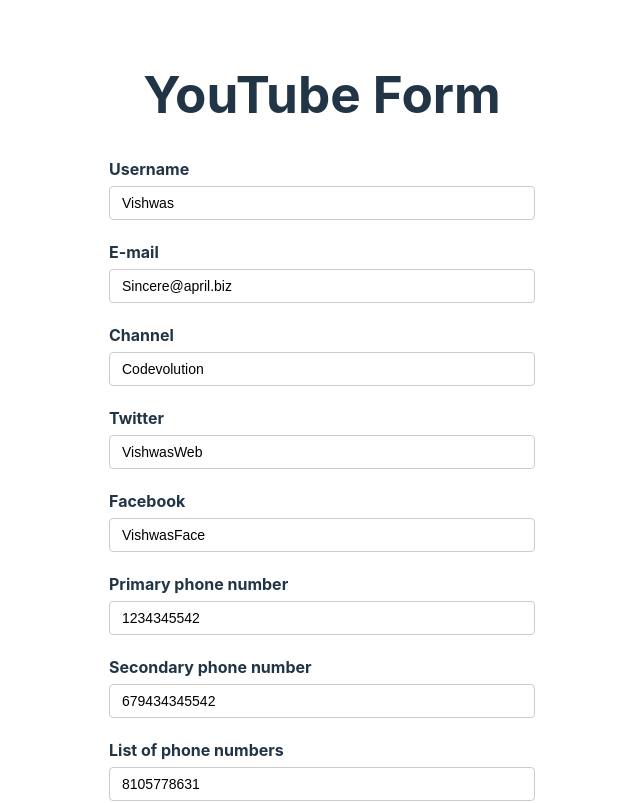
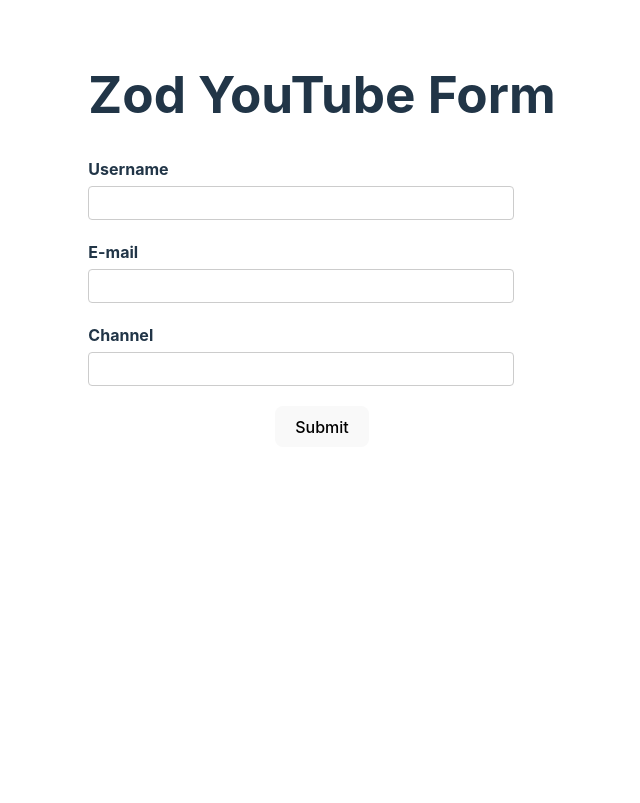
Before and after one commit to Haroonabdulrazaq/reduxtoolkit-demo, a React (Vite) app in the folder react-hook-form/: page / in a window 1280 px wide. Shown: the top 803 px of the page, without its empty margins (318-958 px from the left). Built offline with nearby package versions, Linux system fonts and the light colour scheme; no server answers.

Commit message:
Add zod validation

```diff
--- a/react-hook-form/package.json
+++ b/react-hook-form/package.json
@@ -10,9 +10,12 @@
     "preview": "vite preview"
   },
   "dependencies": {
+    "@hookform/resolvers": "^3.4.2",
     "react": "^18.2.0",
     "react-dom": "^18.2.0",
-    "react-hook-form": "^7.51.5"
+    "react-hook-form": "^7.51.5",
+    "yup": "^1.4.0",
+    "zod": "^3.23.8"
   },
   "devDependencies": {
     "@hookform/devtools": "^4.3.1",
--- a/react-hook-form/src/App.tsx
+++ b/react-hook-form/src/App.tsx
@@ -1,11 +1,10 @@
-import React from 'react'
 import './App.css'
-import { YouTubeForm } from './components/YoutubeForm'
+import { ZodYouTubeForm } from './components/ZodYoutubeForm'
 
 function App() {
   return (
     <>
-      <YouTubeForm />
+      <ZodYouTubeForm />
     </>
   )
 }
--- a/react-hook-form/src/components/YoutubeForm.tsx
+++ b/react-hook-form/src/components/YoutubeForm.tsx
@@ -20,6 +20,7 @@
 export const YouTubeForm = () => {
 
   const form = useForm<FormValues>({
+    mode: "all", // all, onBlur, onChange and onTouched, onSubmit-Default
     defaultValues: {
       username: 'Vishwas',
       email: 'Sincere@april.biz',
--- /dev/null
+++ b/react-hook-form/src/components/ZodYoutubeForm.tsx
@@ -0,0 +1,72 @@
+import { useForm } from "react-hook-form";
+import { zodResolver } from "@hookform/resolvers/zod";
+import { z } from "zod";
+import { DevTool } from "@hookform/devtools";
+
+export const ZodYouTubeForm = () => {
+    type FormValues = {
+    username: string;
+    email: string;
+    channel: string;
+  }
+
+  const validationSchema = z.object({
+    username: z.string().nonempty("Username is required"),
+    email: z.string().nonempty("Email is required").email("Email format is not valid"),
+    channel: z.string().nonempty("Channel is required")
+  });
+
+  const form = useForm<FormValues>({
+    defaultValues: {
+      username: '',
+      email:'',
+      channel: ''
+    },
+    mode: "all",
+    resolver: zodResolver(validationSchema)
+  });
+  const {handleSubmit, formState, register } = form;
+  const { errors } = formState;
+
+  const onSubmit = (data: FormValues) => {
+    console.log('Form Submitted', data);
+  }
+  return (
+    <div>
+      <h1>Zod YouTube Form</h1>
+
+      <form onSubmit={handleSubmit(onSubmit)} noValidate>
+        <div className="form-control">
+          <label htmlFor="username">Username</label>
+          <input type="text" id="username" {...register("username", {
+            required: "Username is required",
+          })} />
+          <p className="error">{errors.username?.message}</p>
+        </div>
+
+        <div className="form-control">
+          <label htmlFor="email">E-mail</label>
+          <input type="email" id="email" {...register("email", {
+            required: "Email is required",
+            pattern: {
+              value: /^[a-zA-Z0-9.!#$%&'*+/=?^_`{|}~-]+@[a-zA-Z0-9-]+(?:\.[a-zA-Z0-9-]+)*$/,
+              message: "Invalid email format"
+            }
+          })} />
+          <p className="error">{errors.email?.message}</p>
+        </div>
+
+        <div className="form-control">
+          <label htmlFor="channel">Channel</label>
+          <input type="text" id="channel" {...register("channel", {
+            required: "Channel is required",
+          })} />
+          <p className="error">{errors.channel?.message}</p>
+        </div>
+
+        <button>Submit</button>
+      </form>
+      <DevTool control={form.control} />
+    </div>
+  );
+};
```
Also changed, not shown: react-hook-form/src/components/YupYoutubeForm.tsx (added, +71 -0 lines), 1 other file (tests, documents, lock files or other folders).
